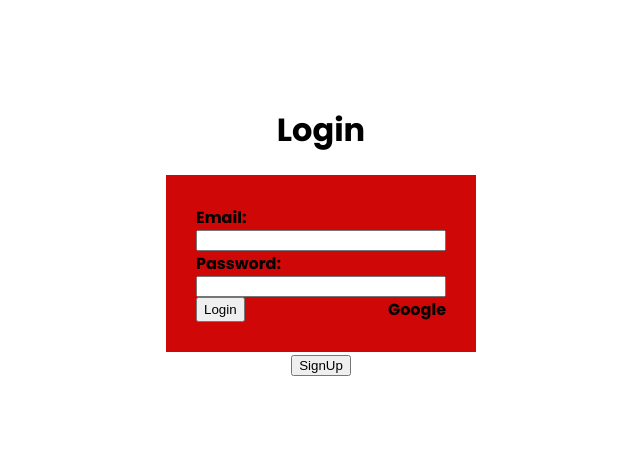
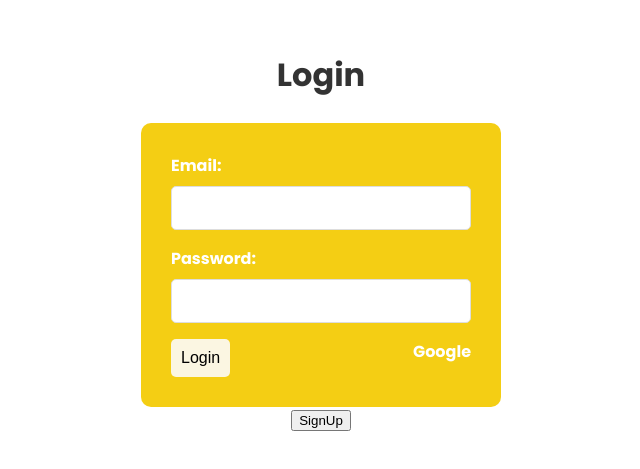
Before and after one commit to sortascary/GarudaHacks, a React (Vite) app in the folder Hackathon/: page /Login in a window 1280 px wide. Shown: the part 169-638 px from the top of the page, without its empty margins (319-959 px from the left). Built offline with nearby package versions, Linux system fonts and the light colour scheme; no server answers.

Commit message:
styling day2

```diff
--- a/Hackathon/src/Style.css
+++ b/Hackathon/src/Style.css
@@ -22,10 +22,11 @@ body{
     flex-direction: column;
     text-align: left;
     margin: auto;
-    background-color: rgb(207, 7, 7);
+    background-color: rgb(244, 206, 20);
     padding: 30px;
-    width: 250px;
-    max-width: 250px;
+    width: 300px;
+    max-width: auto;
+    border-radius: 10px;
   }
   .Sidebar{
     width: 250px;
@@ -51,22 +52,22 @@ body{
   .Sidebar .chat a,
   .Sidebar .list a {
     display: inline-block;
-    padding: 10px 40px; /* Sesuaikan padding dengan kebutuhan */
-    border-radius: 10px; /* Mengatur sudut border */
+    padding: 10px 40px;
+    border-radius: 10px;
     text-align: center;
-    margin: 10px; /* Jarak antar elemen */
-    color: #000000; /* Warna teks */
-    font-weight: bold; /* Tebal teks */
+    margin: 10px;
+    color: #000000;
+    font-weight: bold;
     background-color: rgb(73, 94, 87);
-    text-decoration: none; /* Menghilangkan garis bawah dari link */
+    text-decoration: none;
     min-width: 90px;
   }
 
   .Sidebar .home a:hover,
   .Sidebar .chat a:hover,
   .Sidebar .list a:hover {
-    box-shadow: 0px 2px 10px #000000; /* Warna latar saat hover */
-    color: white; /* Warna teks saat hover */
+    box-shadow: 0px 2px 10px #000000;
+    color: white;
   }
 
   li{
@@ -76,3 +77,91 @@ body{
   ul{
     padding: 0;
   }
+
+  .logout{
+    margin-top: 330px;
+    display: inline-block;
+    padding: 10px 40px;
+    border-radius: 10px;
+    text-align: center;
+    color: #000000;
+    font-weight: bold;
+    background-color: rgb(73, 94, 87);
+
+  }
+
+
+
+
+
+
+
+
+
+  .LogInPage h1 {
+    text-align: center;
+    margin-bottom: 1.5rem;
+    color: #333;
+  }
+
+  .form {
+    display: flex;
+    flex-direction: column;
+  }
+
+  .form label {
+    margin-bottom: 0.5rem;
+    color: #ffffff;
+  }
+
+  .form input {
+    padding: 0.75rem;
+    margin-bottom: 1rem;
+    border: 1px solid #ddd;
+    border-radius: 5px;
+    font-size: 1rem;
+  }
+
+  .form button {
+    padding: 0.30rem;
+    background-color: rgb(251, 246, 226);
+    color: rgb(0, 0, 0);
+    border: none;
+    border-radius: 5px;
+    cursor: pointer;
+    font-size: 1rem;
+    transition: background-color 0.3s ease;
+    padding: 10px;
+  }
+
+  .form button:hover {
+    background-color: #a0a0a0;
+  }
+
+  .google-login {
+    display: flex;
+    justify-content: space-between;
+    align-items: center;
+  }
+
+  .google-login label {
+    cursor: pointer;
+    color: #dfdfdf;
+    font-size: 1rem;
+  }
+
+  .switch-button {
+    margin-top: 1rem;
+    padding: 0.75rem;
+    background-color: #6c757d;
+    color: white;
+    border: none;
+    border-radius: 5px;
+    cursor: pointer;
+    font-size: 1rem;
+    transition: background-color 0.3s ease;
+  }
+
+  .switch-button:hover {
+    background-color: #5a6268;
+  }
```
